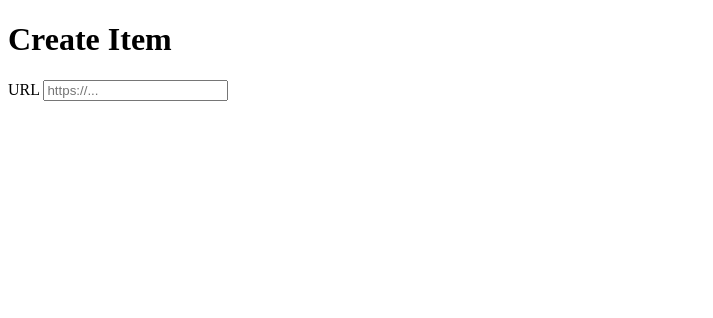
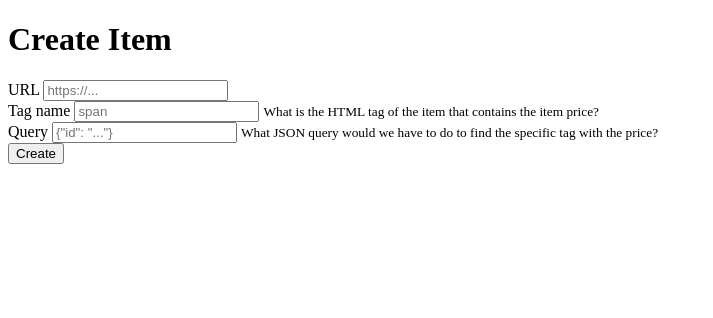
Before and after one commit to fanzhou3/pricealert, a Flask app: page / in a window 1280 px wide. Shown: the top 318 px of the page, without its empty margins (0-713 px from the left). Run offline with Flask 2, Linux system fonts and the light colour scheme.

Commit message:
some updates

```diff
--- a/app.py
+++ b/app.py
@@ -1,10 +1,19 @@
-from flask import Flask, render_template
+from flask import Flask, render_template, request
+from model.item import Item
+import json
 
 app = Flask(__name__)
 
 
-@app.route('/')
+@app.route('/', methods=['GET', 'POST'])
 def new_item():
+    if request.method == 'POST':
+        url = request.form['url']
+        tag_name = request.form['tag_name']
+        query = json.loads(request.form['query'])
+
+        Item(url, tag_name, query).save_to_mongo()
+
     return render_template('new_item.html')
 
 
--- a/templates/new_item.html
+++ b/templates/new_item.html
@@ -3,11 +3,26 @@
 {% block content %}
    <header><h1>Create Item</h1></header>
    <section class="create-item-form">
-       <form>
+       <form method="POST">
            <div>
                <label for="url">URL</label>
-               <input type="text" id="url" name="url" placeholder="https://..."/>
+               <input type="text" id="url" name="url" placeholder="https://..." />
            </div>
+           <div>
+               <label for="tag_name">Tag name</label>
+               <input type="text" id="tag_name" name="tag_name" placeholder="span" aria-describedby="tagNameHelp"/>
+               <small id="tagNameHelp">
+                   What is the HTML tag of the item that contains the item price?
+               </small>
+           </div>
+           <div>
+               <label for="query">Query</label>
+               <input type="text" id="query" name="query" placeholder='{"id": "..."}' aria-describedby="queryHelp"/>
+               <small>
+                   What JSON query would we have to do to find the specific tag with the price?
+               </small>
+           </div>
+           <button type="submit">Create</button>
 
        </form>
    </section>
```
